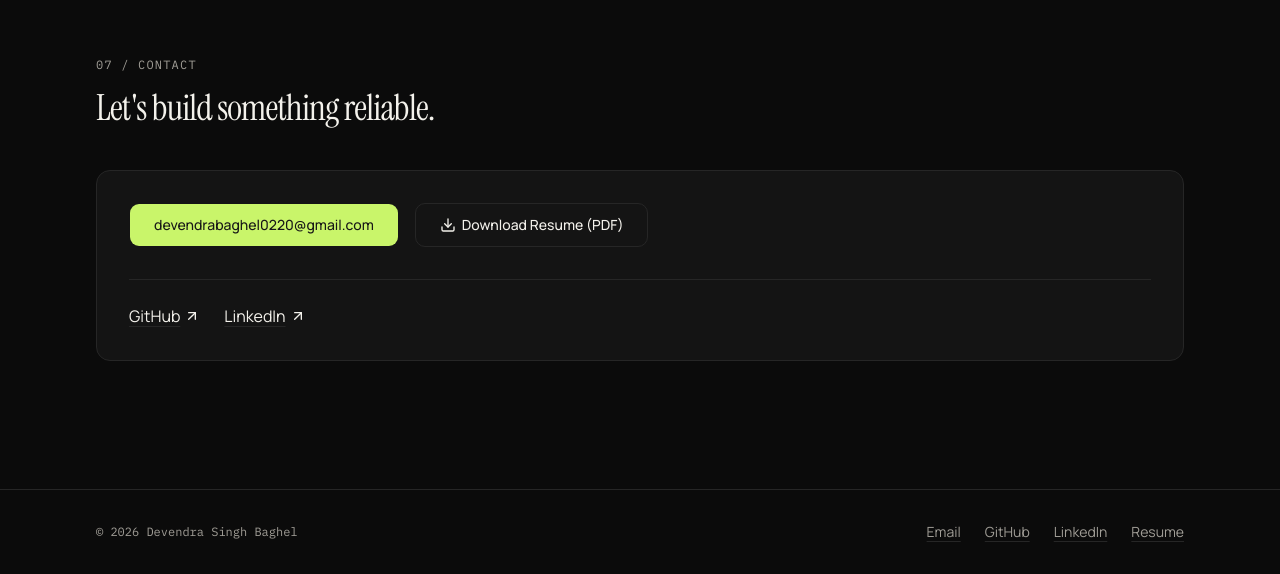
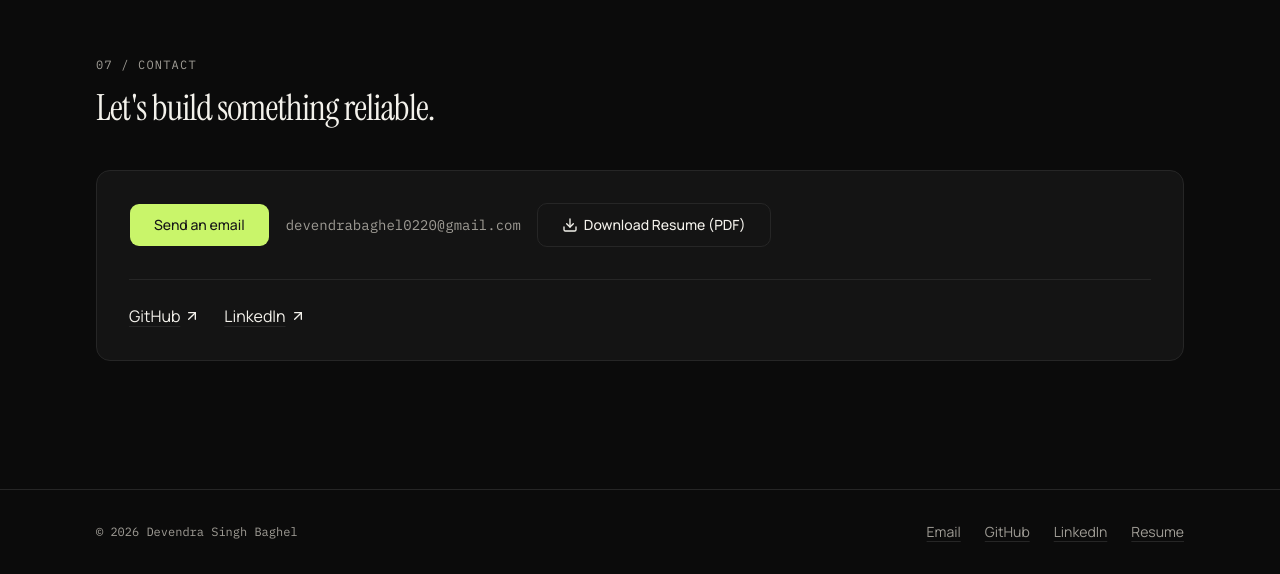
Before and after one commit to Devendra-singh-baghel/portfolio, a Next.js app: page / in a window 1280 px wide. Shown: the part 5717-6291 px from the top of the page. Built offline with nearby package versions, Linux system fonts and the light colour scheme; no server answers.

Commit message:
update contact email button to 'Send an email' with plain text address

```diff
--- a/components/sections/contact.tsx
+++ b/components/sections/contact.tsx
@@ -19,11 +19,16 @@ export function Contact() {
 
         <Card className="flex flex-col gap-8 p-6 sm:p-8">
           <div className="flex flex-wrap items-center gap-4">
-            <Button asChild className="h-10 px-5 text-sm sm:h-11 sm:px-6">
-              <a href="mailto:devendrabaghel0220@gmail.com">
+            <div className="flex flex-wrap items-center gap-3 sm:gap-4">
+              <Button asChild className="h-10 px-5 text-sm sm:h-11 sm:px-6">
+                <a href="mailto:devendrabaghel0220@gmail.com">
+                  Send an email
+                </a>
+              </Button>
+              <span className="font-mono text-sm text-muted-foreground select-all break-all">
                 devendrabaghel0220@gmail.com
-              </a>
-            </Button>
+              </span>
+            </div>
             <Button
               asChild
               variant="secondary"
```
Also changed, not shown: 1 other file (tests, documents, lock files or other folders).
